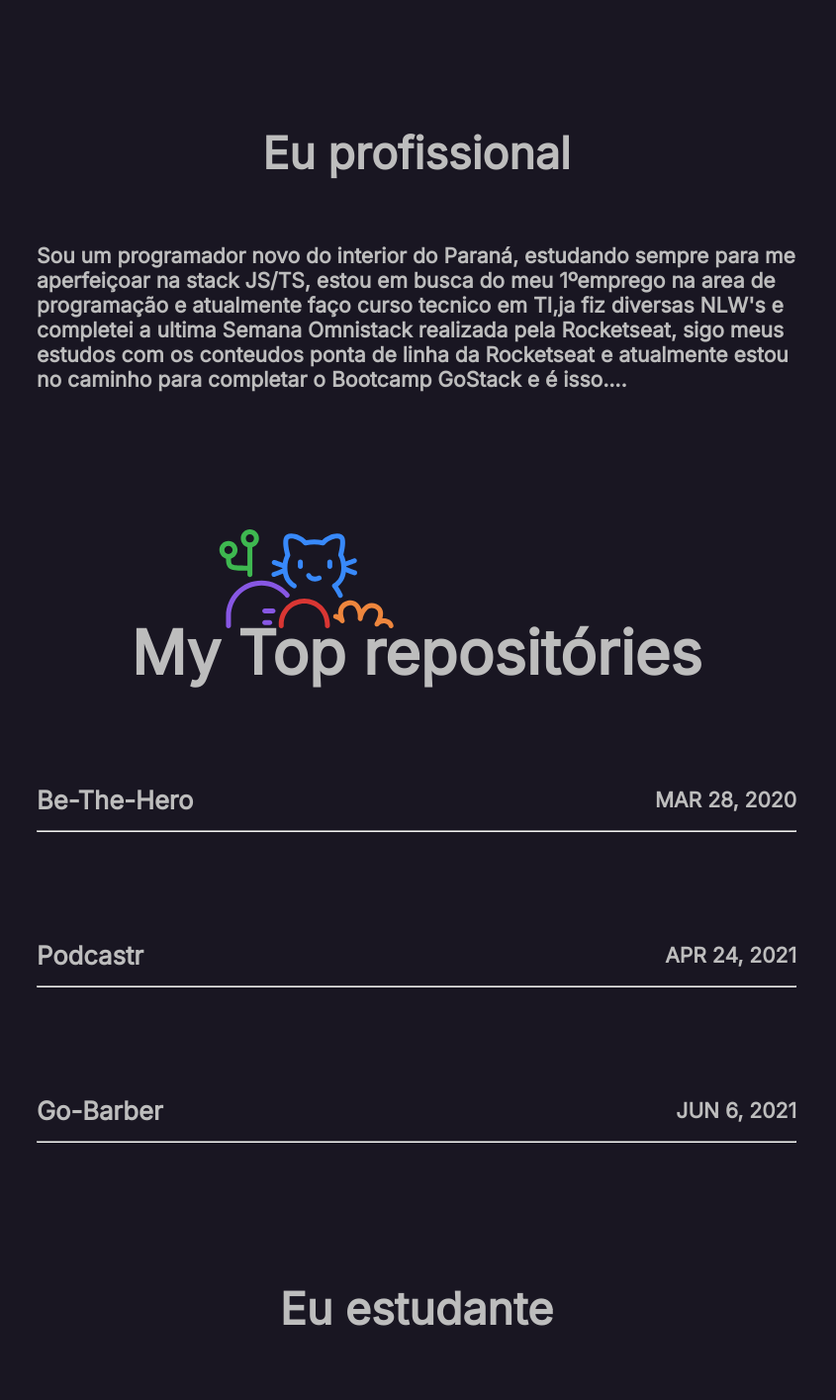
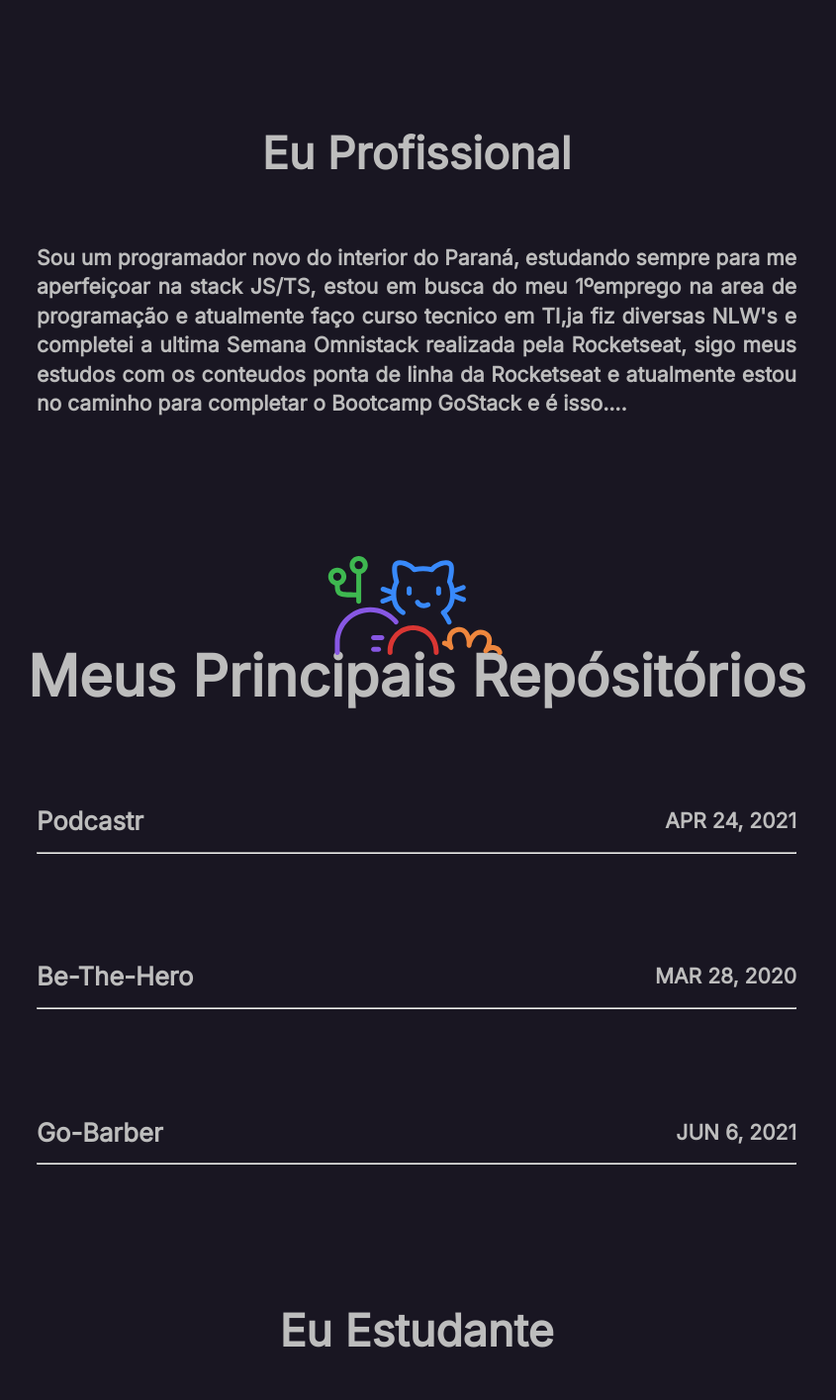
Before and after one commit to Vitor-Klein/Portifolio, a Next.js app: page / in a window 1280 px wide. Shown: the part 800-2215 px from the top of the page at 99% size, without its empty margins (219-1064 px from the left). Built offline with nearby package versions, Linux system fonts and the light colour scheme.

Commit message:
design adjusts

```diff
--- a/src/components/Animation/animation.module.scss
+++ b/src/components/Animation/animation.module.scss
@@ -3,7 +3,7 @@
 
   h2 {
     margin-top: -6.9rem;
-    font-size: 4.8rem;
+    font-size: 4.5rem;
     text-align: center;
   }
 }
--- a/src/components/Animation/index.tsx
+++ b/src/components/Animation/index.tsx
@@ -25,7 +25,6 @@ const Animation: React.FC<AnimationProps> = ({ children, title = '', ...rest })
               options={defaultOptions}
               height={250}
               width={400}
-              style={{ marginLeft: '-21px' }}
             />
             <h2>{title}</h2>
           </div>
--- a/src/components/Links/index.tsx
+++ b/src/components/Links/index.tsx
@@ -10,21 +10,27 @@ const Links: React.FC = () => {
         <h1>Links para contato</h1>
         <div className={styles.buttons}>
           <Link href="mailto:vitorhklein2@gmail.com">
-            <button style={{ backgroundColor: "var(--red)" }}>
+            <div className={styles.margin}>
+            <button>
               <img src="/gmail-icon.svg" alt="twitter" />
             </button>
+            </div>
           </Link>
 
           <Link href="https://twitter.com/VitorHKlein">
-            <button style={{ backgroundColor: "var(--blue)" }}>
+          <div className={styles.margin}>
+            <button>
               <img src="/twitter-icon.svg" alt="twitter" />
             </button>
+            </div>
           </Link>
 
           <Link href="https://app.rocketseat.com.br/me/vitor-klein">
-            <button style={{ backgroundColor: "var(--purple)" }}>
+          <div className={styles.margin}>
+            <button>
               <img src="/rocket-icon.svg" alt="twitter" />
             </button>
+            </div>
           </Link>
         </div>
       </div>
--- a/src/components/Links/links.module.scss
+++ b/src/components/Links/links.module.scss
@@ -3,6 +3,7 @@
   h1 {
     margin-top: 12rem;
     margin-bottom: 7rem;
+    font-size: 4rem;
   }
   .buttons {
     width: 100vh;
@@ -16,6 +17,7 @@
       border: none;
       border-radius: 0.5rem;
       margin-bottom: 5rem;
+      background-color: var(--purple);
     }
     button:hover{
       opacity: 0.8;
@@ -26,15 +28,23 @@
 @media (max-width: 700px) {
   .link {
     .buttons {
-      width: 100%;
-      display: grid;
-      grid-template-columns: repeat(3, 3.33%);
-      justify-items: center;
+      width: 100vw;
+      display: flex;
+      align-items: center;
+      justify-content: space-between;
+
+      .margin{
+        padding: 1.5rem;
+      }
 
       button {
-        width: 7rem;
+        width: 6rem;
         margin-bottom: 2rem;
-      border-radius: 0.5rem;
+        border-radius: 0.5rem;
+      }
+
+      img{
+        width: 4rem;
       }
     }
   }
--- a/src/components/Text/text.module.scss
+++ b/src/components/Text/text.module.scss
@@ -3,7 +3,8 @@
   width: 60%;
   h2 {
     margin-top: 5rem;
-    position: static;
+    text-align: justify;
+    line-height: 2.3rem;
   }
   h1{
     margin-top: 10rem;
--- a/src/pages/index.tsx
+++ b/src/pages/index.tsx
@@ -13,12 +13,12 @@ import animationData from '../assets/dev.json';
 import styles from "../styles/home.module.scss";
 
 export default function Home() {
-  const defaultOptions ={
+  const defaultOptions = {
     loop: true,
     autoplay: true,
     animationData: animationData,
     renderSettings: {
-      preserveAspectRatio: "xMidYMid slice"
+      preserveAspectRatio: "xMidYMid meet",
     }
   }
   return (
@@ -40,6 +40,7 @@ export default function Home() {
               <div className={styles.imageDev}>
                 <Lottie
                   options={defaultOptions}
+                  isClickToPauseDisabled={true}
                   height={600}
                   width={600}
                   style={{ marginTop: '-35px' }}
@@ -49,7 +50,7 @@ export default function Home() {
           </div>
 
           <Text
-            title="Eu profissional"
+            title="Eu Profissional"
             content="Sou um programador novo do interior do Paraná, estudando sempre para me aperfeiçoar
             na stack JS/TS, estou em busca do meu 1ºemprego na area de programação
             e atualmente faço curso tecnico em TI,ja fiz diversas NLW's e completei
@@ -59,7 +60,13 @@ export default function Home() {
           />
 
           <Animation
-            title="My Top repositóries"
+            title="Meus Principais Repósitórios"
+          />
+
+          <RepoLink
+            name="Podcastr"
+            date="APR 24, 2021"
+            url="https://github.com/Vitor-Klein/NLW-5-trilha-ReactJS"
           />
 
           <RepoLink
@@ -67,11 +74,7 @@ export default function Home() {
             date="MAR 28, 2020"
             url="https://github.com/Vitor-Klein/Be-The-Hero"
           />
-          <RepoLink
-            name="Podcastr"
-            date="APR 24, 2021"
-            url="https://github.com/Vitor-Klein/NLW-5-trilha-ReactJS"
-          />
+
           <RepoLink
             name="Go-Barber"
             date="JUN 6, 2021"
@@ -80,13 +83,13 @@ export default function Home() {
 
 
           <Text
-            title="Eu estudante"
+            title="Eu Estudante"
             content="Como eu disse anteriormente, atualmente eu faço ensino medio
           tecnico em informática, curso técnico esse que possui matérias especializadas
           em programação web com HTML,CSS e JS, quanto uma matéria focada em programação
           orientada a objetos onde utilizamos Java, criei esses dois repositórios abaixo
           onde deixo todas as atividades realizadas em todos os trimestres durante o
-          meu 3º ano "
+          meu 3º ano. "
           />
 
           <RepoLink
@@ -105,7 +108,7 @@ export default function Home() {
             content="Alem de dev, tambem estudo um pouco de design,UI e UX
             vou deixar abaixo alguns dos meus projetos no figma, tanto de aplicações
             mobile quanto aplicações web, design nao é meu foco principal, mas tenho
-            alguns conhecimentos na area que me ajudam, principalmente no front-end"
+            alguns conhecimentos na area que me ajudam, principalmente no front-end."
           />
 
           <FlatList />
--- a/src/styles/home.module.scss
+++ b/src/styles/home.module.scss
@@ -20,7 +20,6 @@
         display: flex;
         align-items: center;
         justify-content: space-between;
-
         margin-top: 6rem;
 
         .avatar {
@@ -43,10 +42,6 @@
         }
         .imageDev {
           margin-right: 2rem;
-          img {
-            width: 30rem;
-            height: 26rem;
-          }
         }
       }
     }
```
Also changed, not shown: public/gmail-icon.svg. Lines whose indentation alone changed are shown as unchanged.
